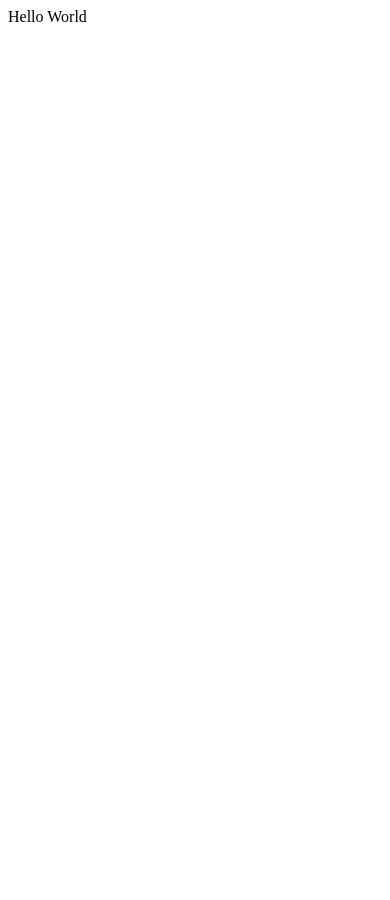
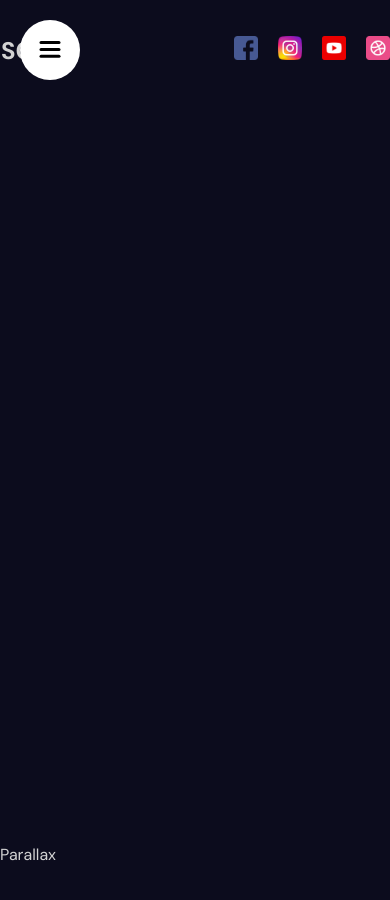
Before and after one commit to 4eJIoBeG/animated-portfolio-website, a React (Vite) app: page / in a window 390 px wide. Shown: the top 900 px of the page. Before the commit the page ends 844 px from the top, so only its background shows below. Built offline with nearby package versions, Linux system fonts and the light colour scheme.

Commit message:
add navbar and sidebar with hamburger menu

```diff
--- a/index.html
+++ b/index.html
@@ -1,10 +1,13 @@
-<!doctype html>
+<!DOCTYPE html>
 <html lang="en">
   <head>
     <meta charset="UTF-8" />
     <meta name="viewport" content="width=device-width, initial-scale=1.0" />
-    <link href="https://fonts.googleapis.com/css2?family=DM+Sans:ital,opsz,wght@0,9..40,100;0,9..40,200;0,9..40,300;0,9..40,400;0,9..40,500;0,9..40,600;0,9..40,700;0,9..40,800;0,9..40,900;0,9..40,1000;1,9..40,100;1,9..40,1000&display=swap" rel="stylesheet">
-    <title>Lama Dev Portfolio</title>
+    <link
+      href="https://fonts.googleapis.com/css2?family=DM+Sans:ital,opsz,wght@0,9..40,100;0,9..40,200;0,9..40,300;0,9..40,400;0,9..40,500;0,9..40,600;0,9..40,700;0,9..40,800;0,9..40,900;0,9..40,1000;1,9..40,100;1,9..40,1000&display=swap"
+      rel="stylesheet"
+    />
+    <title>Animated Portfolio</title>
   </head>
   <body>
     <div id="root"></div>
--- a/package.json
+++ b/package.json
@@ -10,8 +10,10 @@
     "preview": "vite preview"
   },
   "dependencies": {
+    "framer-motion": "^10.16.4",
     "react": "18.2.0",
-    "react-dom": "18.2.0"
+    "react-dom": "18.2.0",
+    "sass": "^1.68.0"
   },
   "devDependencies": {
     "@types/react": "18.2.15",
@@ -21,6 +23,6 @@
     "eslint-plugin-react": "7.32.2",
     "eslint-plugin-react-hooks": "4.6.0",
     "eslint-plugin-react-refresh": "0.4.3",
-    "vite": "4.4.5"
+    "vite": "^4.5.1"
   }
 }
--- a/src/App.jsx
+++ b/src/App.jsx
@@ -1,5 +1,21 @@
+import "./app.scss";
+import Navbar from "./components/Navbar/Navbar";
+
 const App = () => {
-  return <div>Hello World</div>;
+  return (
+    <div>
+      <section id="Homepage">
+        <Navbar />
+      </section>
+      <section id="Services">Parallax</section>
+      <section>Services</section>
+      <section id="Portfolio">Parallax</section>
+      <section>Portfolio1</section>
+      <section>Portfolio2</section>
+      <section>Portfolio3</section>
+      <section id="Contacts">Contacts</section>
+    </div>
+  );
 };
 
 export default App;
--- /dev/null
+++ b/src/app.scss
@@ -0,0 +1,26 @@
+html {
+  scroll-snap-type: y mandatory;
+  scroll-behavior: smooth;
+}
+
+* {
+  padding: 0;
+  margin: 0;
+  box-sizing: border-box;
+  font-family: "DM Sans", sans-serif;
+}
+
+body {
+  background-color: #0c0c1d;
+  color: lightgrey;
+}
+
+a {
+  text-decoration: none;
+  color: inherit;
+}
+
+section {
+  height: 100vh;
+  scroll-snap-align: center;
+}
--- /dev/null
+++ b/src/components/Navbar/Navbar.jsx
@@ -0,0 +1,62 @@
+import { motion } from "framer-motion";
+import "./navbar.scss";
+import Sidebar from "../Sidebar/Sidebar";
+
+const Navbar = () => {
+  const container = {
+    hidden: { opacity: 1, scale: 0 },
+    visible: {
+      opacity: 1,
+      scale: 1,
+      transition: {
+        delayChildren: 0.3,
+        staggerChildren: 0.2,
+      },
+    },
+  };
+
+  const item = {
+    hidden: { y: 30, opacity: 0 },
+    visible: {
+      y: 0,
+      opacity: 1,
+    },
+  };
+
+  return (
+    <div className="navbar">
+      {/* SIDEBAR */}
+      <Sidebar />
+      <div className="wrapper">
+        <motion.span
+          initial={{ opacity: 0, x: -100 }}
+          animate={{ opacity: 1, x: 1 }}
+          transition={{ duration: 0.5 }}
+        >
+          SCP
+        </motion.span>
+        <motion.div
+          className="social"
+          variants={container}
+          initial="hidden"
+          animate="visible"
+        >
+          <motion.a href="#" variants={item}>
+            <img src="/facebook.png" alt="facebook" />
+          </motion.a>
+          <motion.a href="#" variants={item}>
+            <img src="/instagram.png" alt="instagram" />
+          </motion.a>
+          <motion.a href="#" variants={item}>
+            <img src="/youtube.png" alt="youtube" />
+          </motion.a>
+          <motion.a href="#" variants={item}>
+            <img src="/dribbble.png" alt="dribbble" />
+          </motion.a>
+        </motion.div>
+      </div>
+    </div>
+  );
+};
+
+export default Navbar;
--- /dev/null
+++ b/src/components/Navbar/navbar.scss
@@ -0,0 +1,27 @@
+.navbar {
+  height: 100px;
+
+  .wrapper {
+    max-width: 1366px;
+    margin: auto;
+    display: flex;
+    align-items: center;
+    justify-content: space-between;
+    height: 100%;
+  }
+
+  span {
+    font-weight: bold;
+    font-size: 24px;
+  }
+
+  .social {
+    display: flex;
+    gap: 20px;
+
+    img {
+      width: 24px;
+      height: 24px;
+    }
+  }
+}
--- /dev/null
+++ b/src/components/Sidebar/Links/Links.jsx
@@ -0,0 +1,15 @@
+const Links = () => {
+  const items = ["Homepage", "Services", "Portfolio", "Contacts", "About"];
+
+  return (
+    <div className="links">
+      {items.map((item) => (
+        <a href={`#${item}`} key={item}>
+          {item}
+        </a>
+      ))}
+    </div>
+  );
+};
+
+export default Links;
--- /dev/null
+++ b/src/components/Sidebar/Sidebar.jsx
@@ -0,0 +1,35 @@
+import { useState } from "react";
+import { motion } from "framer-motion";
+import Links from "./Links/Links";
+import "./sidebar.scss";
+import ToggleButton from "./ToggleButton/ToggleButton";
+
+const Sidebar = () => {
+  const [open, setOpen] = useState(false);
+
+  const variants = {
+    open: {
+      clipPath: "circle(1200px at 50px 50px)",
+      transition: { type: "spring", stiffness: 20 },
+    },
+    closed: {
+      clipPath: "circle(30px at 50px 50px)",
+      transition: {
+        delay: 0.5,
+        type: "spring",
+        stiffness: 400,
+        damping: 40,
+      },
+    },
+  };
+
+  return (
+    <motion.div className="sidebar" animate={open ? "open" : "closed"}>
+      <motion.div className="bg" variants={variants}>
+        <Links />
+      </motion.div>
+      <ToggleButton setOpen={setOpen} />
+    </motion.div>
+  );
+};
+export default Sidebar;
--- /dev/null
+++ b/src/components/Sidebar/ToggleButton/ToggleButton.jsx
@@ -0,0 +1,40 @@
+import { motion } from "framer-motion";
+
+const ToggleButton = ({ setOpen }) => {
+  return (
+    <button onClick={() => setOpen((prev) => !prev)}>
+      <svg width="23" height="23" viewBox="0 0 23 23">
+        <motion.path
+          strokeWidth="3"
+          stroke="black"
+          strokeLinecap="round"
+          variants={{
+            closed: { d: "M 2 2.5 L 20 2.5" },
+            open: { d: "M 3 16.5 L 17 2.5" },
+          }}
+        />
+        <motion.path
+          strokeWidth="3"
+          stroke="black"
+          strokeLinecap="round"
+          d="M 2 9.423 L 20 9.423"
+          variants={{
+            closed: { opacity: 1 },
+            open: { opacity: 0 },
+          }}
+        />
+        <motion.path
+          strokeWidth="3"
+          stroke="black"
+          strokeLinecap="round"
+          variants={{
+            closed: { d: "M 2 16.346 L 20 16.346" },
+            open: { d: "M 3 2.5 L 17 16.346" },
+          }}
+        />
+      </svg>
+    </button>
+  );
+};
+
+export default ToggleButton;
--- /dev/null
+++ b/src/components/Sidebar/sidebar.scss
@@ -0,0 +1,45 @@
+.sidebar {
+  display: flex;
+  flex-direction: column;
+  align-items: center;
+  justify-content: center;
+  background-color: white;
+  color: black;
+
+  .bg {
+    z-index: 999;
+    position: fixed;
+    top: 0;
+    left: 0;
+    bottom: 0;
+    width: 400px;
+    background: white;
+
+    .links {
+      position: absolute;
+      width: 100%;
+      height: 100%;
+      display: flex;
+      flex-direction: column;
+      align-items: center;
+      justify-content: center;
+      gap: 20px;
+
+      a {
+        font-size: 40px;
+      }
+    }
+  }
+  button {
+    z-index: 999;
+    width: 50px;
+    left: 25px;
+    border-radius: 50%;
+    position: fixed;
+    top: 40px;
+    height: 25px;
+    background-color: transparent;
+    border: none;
+    cursor: pointer;
+  }
+}
```
Also changed, not shown: 1 other file (tests, documents, lock files or other folders).
